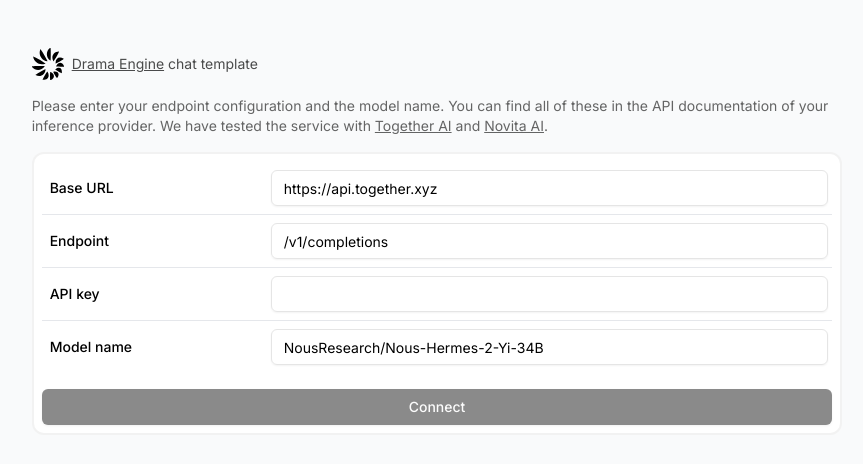
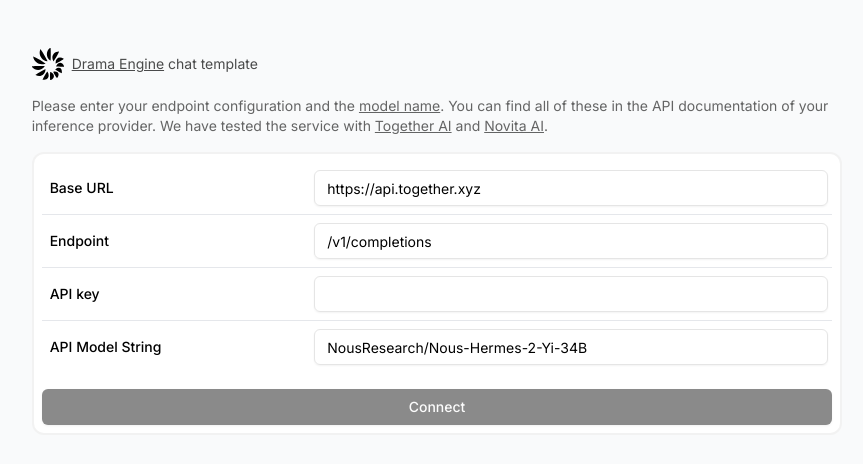
Before and after one commit to Write-with-LAIKA/drama-engine-template, a Next.js app: page / in a window 1280 px wide. Shown: the top 464 px of the page, without its empty margins (203-1066 px from the left). Built offline with nearby package versions, Linux system fonts and the light colour scheme.

Commit message:
Better naming and a link to a model list.

```diff
--- a/src/app/page.tsx
+++ b/src/app/page.tsx
@@ -33,7 +33,7 @@
             <p className=""><Link className="underline" href="https://drama-engine.com">Drama Engine</Link> chat template</p>
           </div>
 
-          <p className='text-black/60 text-sm my-4'>Please enter your endpoint configuration and the <Link className='underline' href="https://docs.together.ai/docs/chat-models"></Link> model name.
+          <p className='text-black/60 text-sm my-4'>Please enter your endpoint configuration and the <Link className='underline' href="https://docs.together.ai/docs/chat-models">model name</Link>.
             You can find all of these in the API documentation of your inference provider.
             We have tested the service with <Link className='underline' href={"http://together.ai"}>Together AI</Link> and <Link className='underline' href="http://novita.ai">Novita AI</Link>.</p>
 
@@ -53,7 +53,7 @@
                   <TableCell><Input className='mx-1' value={apiKey} onChange={(e) => setApiKey(e.target.value)}></Input></TableCell>
                 </TableRow>
                 <TableRow key="modelName">
-                  <TableCell className="font-medium">Model name</TableCell>
+                  <TableCell className="font-medium">API Model String</TableCell>
                   <TableCell><Input className='mx-1' value={modelName} onChange={(e) => setModelName(e.target.value)}></Input></TableCell>
                 </TableRow>
               </TableBody>
```
